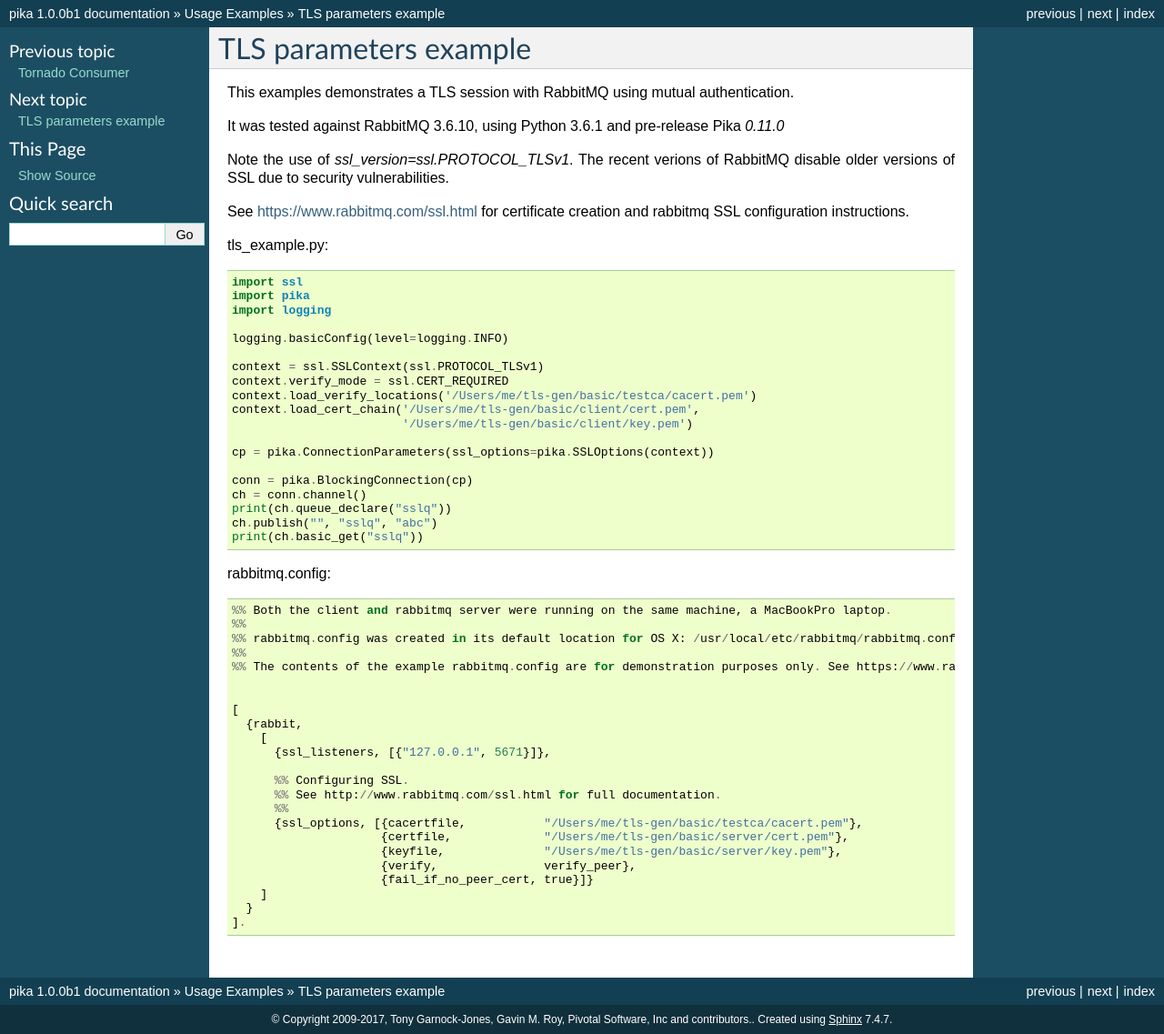
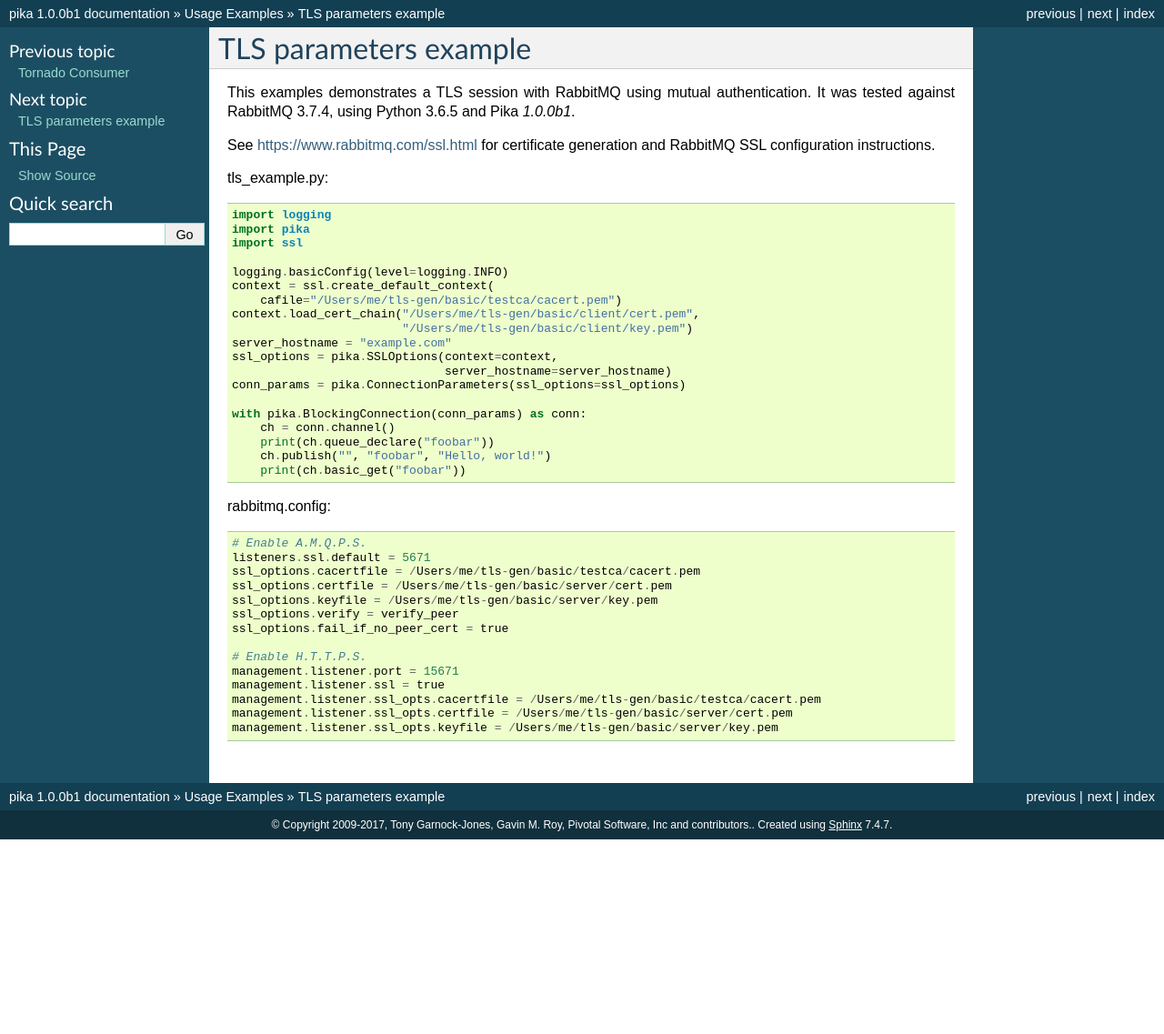
Before and after one commit to pika/pika, a Sphinx documentation site: the page built from docs/examples/tls_mutual_authentication.rst, in a window 1280 px wide. Shown: the whole page at 91% size. Built offline with Sphinx 7.4.7, drawn with Linux system fonts in a browser that asks for light colours; after the commit the page ends 923 px from its top, so only the background shows below that.

Commit message:
Update the client and server configuration
- ``ssl.PROTOCOL_TLSv1`` is now deprecated (https://docs.python.org/3/library/ssl.html#ssl.PROTOCOL_TLSv1), ``ssl.PROTOCOL_TLS`` should be preferred, which is used by ``ssl.create_default_context`` among other other parameters which provide a higher security level (https://docs.python.org/3/library/ssl.html#ssl.create_default_context);
- checking server hostnames prevents man in the middle attacks (https://github.com/pika/pika/issues/464);
- RabbitMQ 3.7.0 introduced a new systemctl syntax for rabbitmq.conf (https://www.rabbitmq.com/configure.html#config-file).

```diff
--- a/docs/examples/tls_mutual_authentication.rst
+++ b/docs/examples/tls_mutual_authentication.rst
@@ -1,60 +1,45 @@
 TLS parameters example
-=============================
-This examples demonstrates a TLS session with RabbitMQ using mutual authentication.
+======================
 
-It was tested against RabbitMQ 3.6.10, using Python 3.6.1 and pre-release Pika `0.11.0`
+This examples demonstrates a TLS session with RabbitMQ using mutual authentication. It was tested against RabbitMQ 3.7.4, using Python 3.6.5 and Pika `1.0.0b1`.
 
-Note the use of `ssl_version=ssl.PROTOCOL_TLSv1`. The recent verions of RabbitMQ disable older versions of
-SSL due to security vulnerabilities.
-
-See https://www.rabbitmq.com/ssl.html for certificate creation and rabbitmq SSL configuration instructions.
-
+See https://www.rabbitmq.com/ssl.html for certificate generation and RabbitMQ SSL configuration instructions.
 
 tls_example.py::
 
+    import logging
+    import pika
     import ssl
-    import pika
-    import logging
 
     logging.basicConfig(level=logging.INFO)
+    context = ssl.create_default_context(
+        cafile="/Users/me/tls-gen/basic/testca/cacert.pem")
+    context.load_cert_chain("/Users/me/tls-gen/basic/client/cert.pem",
+                            "/Users/me/tls-gen/basic/client/key.pem")
+    server_hostname = "example.com"
+    ssl_options = pika.SSLOptions(context=context,
+                                  server_hostname=server_hostname)
+    conn_params = pika.ConnectionParameters(ssl_options=ssl_options)
 
-    context = ssl.SSLContext(ssl.PROTOCOL_TLSv1)
-    context.verify_mode = ssl.CERT_REQUIRED
-    context.load_verify_locations('/Users/me/tls-gen/basic/testca/cacert.pem')
-    context.load_cert_chain('/Users/me/tls-gen/basic/client/cert.pem',
-                            '/Users/me/tls-gen/basic/client/key.pem')
-
-    cp = pika.ConnectionParameters(ssl_options=pika.SSLOptions(context))
-
-    conn = pika.BlockingConnection(cp)
-    ch = conn.channel()
-    print(ch.queue_declare("sslq"))
-    ch.publish("", "sslq", "abc")
-    print(ch.basic_get("sslq"))
-
+    with pika.BlockingConnection(conn_params) as conn:
+        ch = conn.channel()
+        print(ch.queue_declare("foobar"))
+        ch.publish("", "foobar", "Hello, world!")
+        print(ch.basic_get("foobar"))
 
 rabbitmq.config::
 
-    %% Both the client and rabbitmq server were running on the same machine, a MacBookPro laptop.
-    %%
-    %% rabbitmq.config was created in its default location for OS X: /usr/local/etc/rabbitmq/rabbitmq.config.
-    %%
-    %% The contents of the example rabbitmq.config are for demonstration purposes only. See https://www.rabbitmq.com/ssl.html for instructions about creating the test certificates and the contents of rabbitmq.config.
+    # Enable A.M.Q.P.S.
+    listeners.ssl.default = 5671
+    ssl_options.cacertfile = /Users/me/tls-gen/basic/testca/cacert.pem
+    ssl_options.certfile = /Users/me/tls-gen/basic/server/cert.pem
+    ssl_options.keyfile = /Users/me/tls-gen/basic/server/key.pem
+    ssl_options.verify = verify_peer
+    ssl_options.fail_if_no_peer_cert = true
 
-
-    [
-      {rabbit,
-        [
-          {ssl_listeners, [{"127.0.0.1", 5671}]},
-
-          %% Configuring SSL.
-          %% See http://www.rabbitmq.com/ssl.html for full documentation.
-          %%
-          {ssl_options, [{cacertfile,           "/Users/me/tls-gen/basic/testca/cacert.pem"},
-                         {certfile,             "/Users/me/tls-gen/basic/server/cert.pem"},
-                         {keyfile,              "/Users/me/tls-gen/basic/server/key.pem"},
-                         {verify,               verify_peer},
-                         {fail_if_no_peer_cert, true}]}
-        ]
-      }
-    ].
+    # Enable H.T.T.P.S.
+    management.listener.port = 15671
+    management.listener.ssl = true
+    management.listener.ssl_opts.cacertfile = /Users/me/tls-gen/basic/testca/cacert.pem
+    management.listener.ssl_opts.certfile = /Users/me/tls-gen/basic/server/cert.pem
+    management.listener.ssl_opts.keyfile = /Users/me/tls-gen/basic/server/key.pem
```
